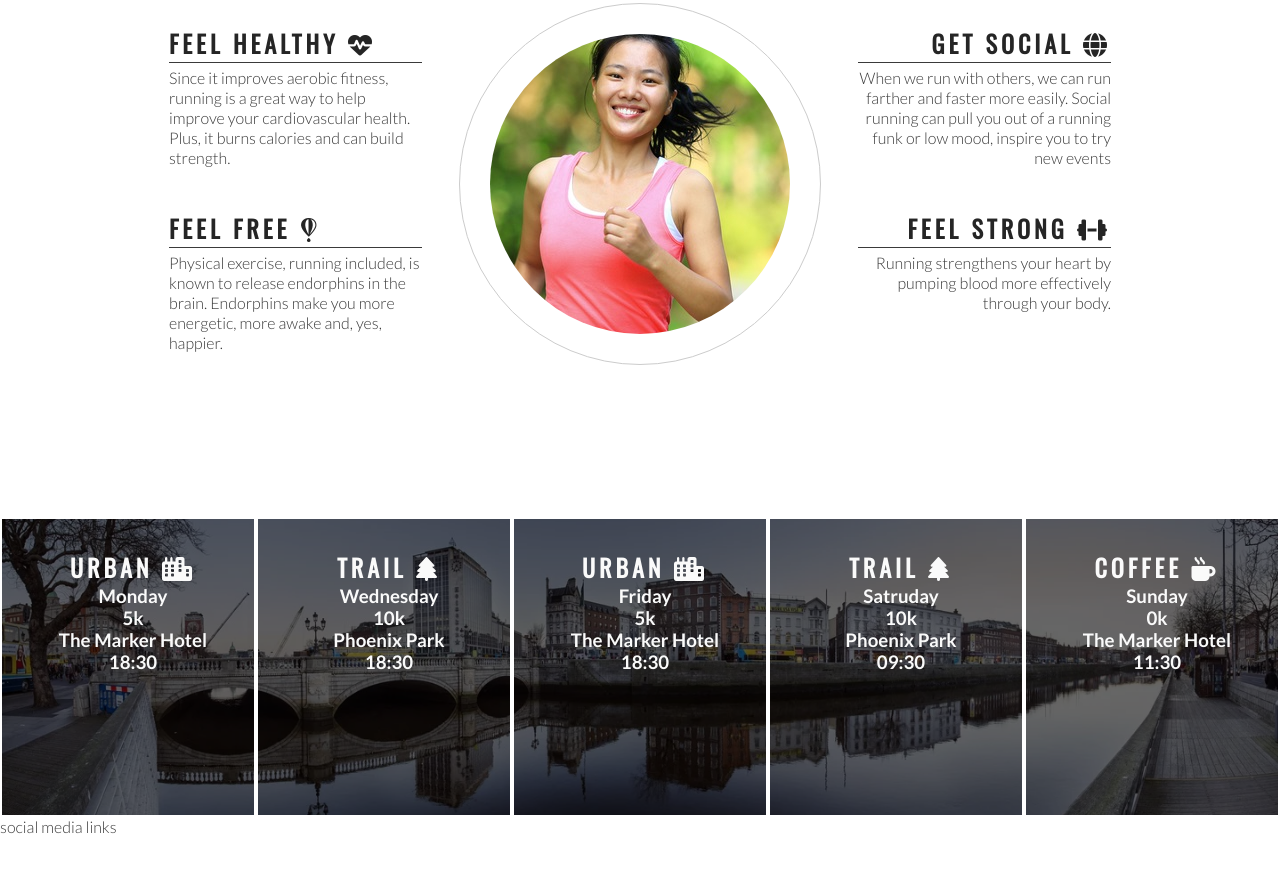
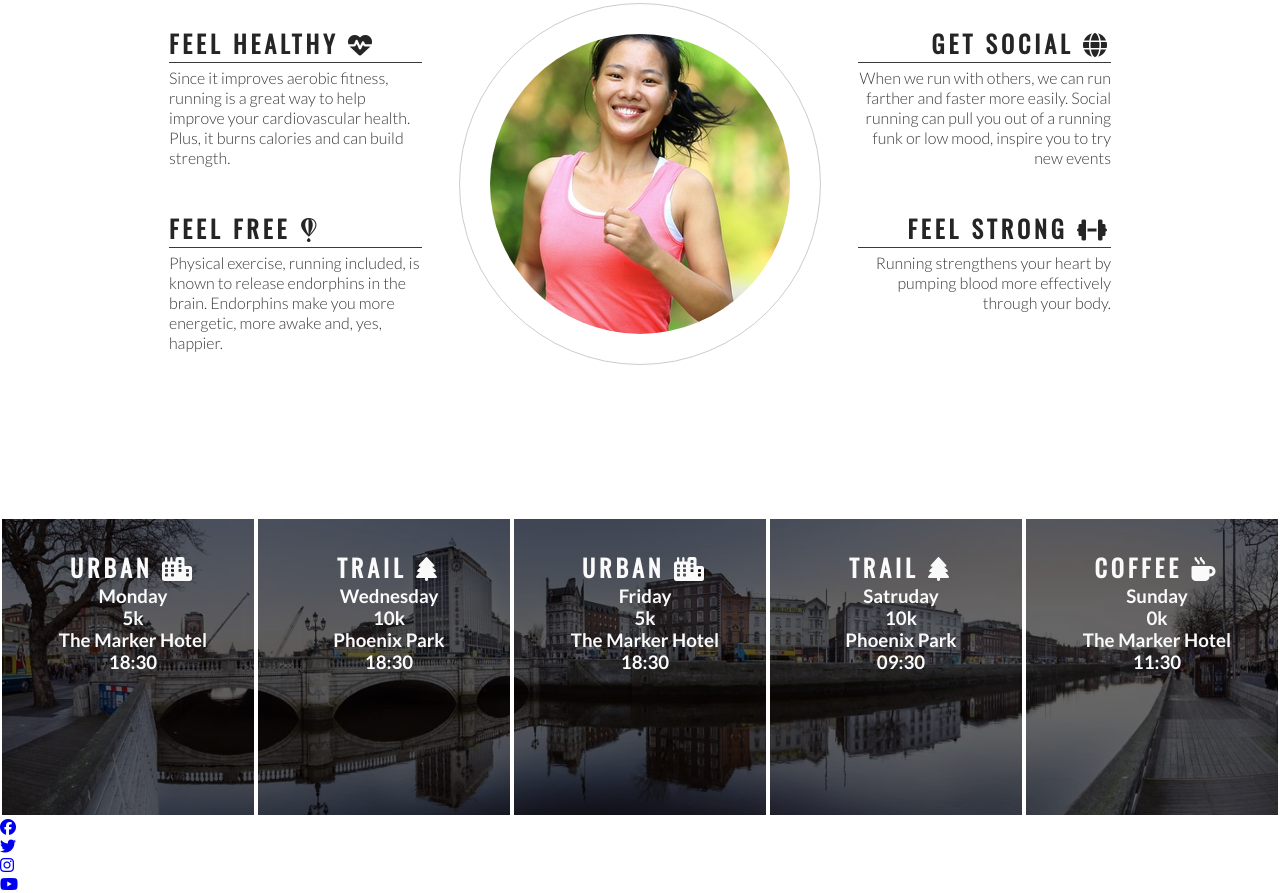
Before and after one commit to RikkieBobby/love-running, a plain HTML site: page index.html in a window 1280 px wide. Shown: the part 778-1671 px from the top of the page. Before the commit the page ends 1614 px from the top, so only its background shows below. Drawn offline with nearby package versions, Linux system fonts and the light colour scheme.

Commit message:
add social media links and icons to footer

```diff
--- a/index.html
+++ b/index.html
@@ -132,7 +132,24 @@
     </section>
 
     <footer>
-        social media links
+        <ul>
+            <li>
+                <a href="https://facebook.com" target="_blank" rel="noopener"
+                    aria-label="Visit our Facebook page (open in a new tab)"><i class="fa-brands fa-facebook"></i></a>
+            </li>
+            <li>
+                <a href="https://twitter.com" target="_blank" rel="noopener"
+                    aria-label="Visit our Twitter page (open in a new tab)"><i class="fa-brands fa-twitter"></i></a>
+            </li>
+            <li>
+                <a href="https://instagram.com" target="_blank" rel="noopener"
+                    aria-label="Visit our Instagram page (open in a new tab)"><i class="fa-brands fa-instagram"></i></a>
+            </li>
+            <li>
+                <a href="https://youtube.com" target="_blank" rel="noopener"
+                    aria-label="Visit our Youtube page (open in a new tab)"><i class="fa-brands fa-youtube"></i></a>
+            </li>
+        </ul>
     </footer>
 
     <!--font awesome-->
```
